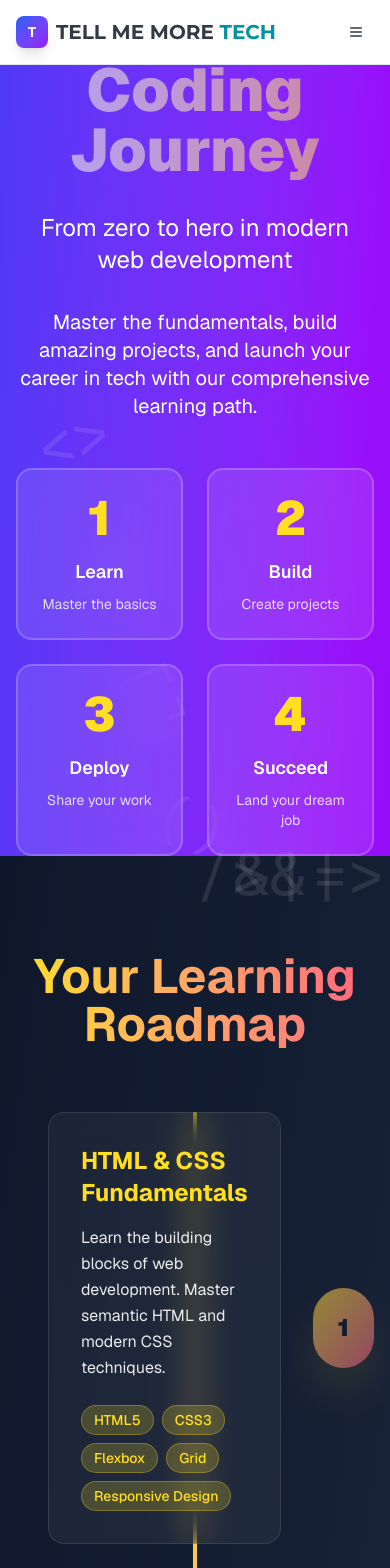
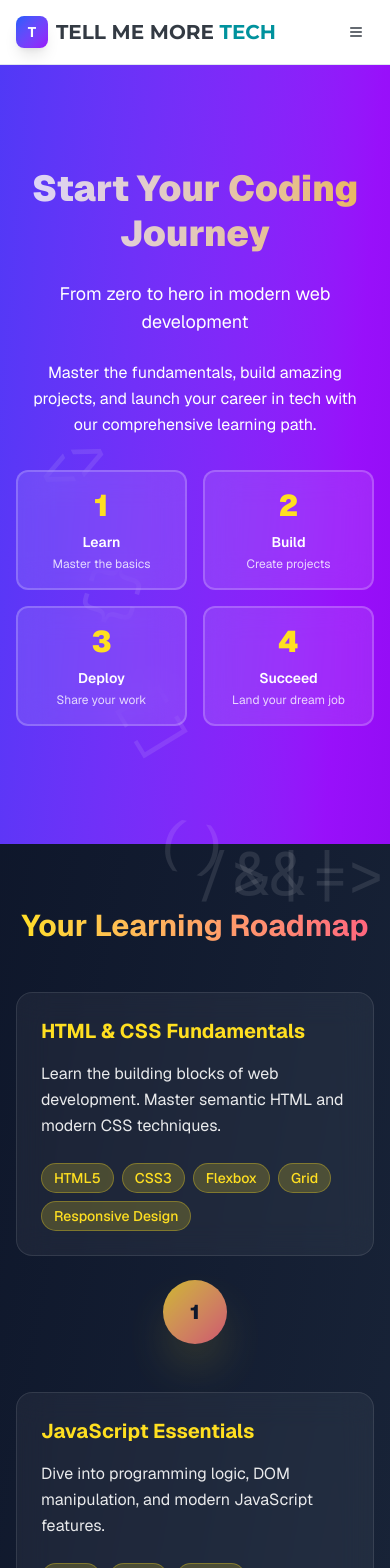
Before and after one commit to abdabkim/tellmemoretechblog, a Next.js app: page /getting-started in a window 390 px wide. Shown: the top 1568 px of the page. Built offline with nearby package versions, Linux system fonts and the light colour scheme.

Commit message:
Fixed getting started page mobile issue, Think the website is done for now

```diff
--- a/app/getting-started/page.tsx
+++ b/app/getting-started/page.tsx
@@ -46,10 +46,10 @@ export default function GettingStartedPage() {
       </div>
 
       {/* Hero Section */}
-      <section className="min-h-screen flex items-center justify-center px-4 relative z-20">
+      <section className="min-h-screen flex items-center justify-center px-4 py-20 pt-32 md:pt-20 relative z-20">
         <div className="max-w-4xl mx-auto text-center">
           <motion.h1
-            className="text-6xl md:text-7xl font-black mb-8 bg-gradient-to-r from-white via-yellow-300 to-rose-400 bg-clip-text text-transparent bg-[length:200%_200%] animate-pulse"
+            className="text-4xl sm:text-5xl md:text-6xl lg:text-7xl font-black mb-6 md:mb-8 bg-gradient-to-r from-white via-yellow-300 to-rose-400 bg-clip-text text-transparent bg-[length:200%_200%] animate-pulse leading-tight"
             initial={{ opacity: 0, y: 50 }}
             animate={{ opacity: 1, y: 0 }}
             transition={{ duration: 1 }}
@@ -58,7 +58,7 @@ export default function GettingStartedPage() {
           </motion.h1>
 
           <motion.p
-            className="text-2xl mb-8 opacity-90"
+            className="text-lg sm:text-xl md:text-2xl mb-6 md:mb-8 opacity-90"
             initial={{ opacity: 0, y: 30 }}
             animate={{ opacity: 1, y: 0 }}
             transition={{ duration: 1, delay: 0.5 }}
@@ -67,7 +67,7 @@ export default function GettingStartedPage() {
           </motion.p>
 
           <motion.p
-            className="text-xl mb-12 max-w-3xl mx-auto opacity-80"
+            className="text-base sm:text-lg md:text-xl mb-8 md:mb-12 max-w-3xl mx-auto opacity-80 leading-relaxed px-4"
             initial={{ opacity: 0, y: 30 }}
             animate={{ opacity: 1, y: 0 }}
             transition={{ duration: 1, delay: 1 }}
@@ -77,7 +77,7 @@ export default function GettingStartedPage() {
           </motion.p>
 
           {/* Journey Steps */}
-          <div className="grid grid-cols-2 md:grid-cols-4 gap-6 max-w-4xl mx-auto mt-12">
+          <div className="grid grid-cols-2 md:grid-cols-4 gap-4 md:gap-6 max-w-4xl mx-auto mt-8 md:mt-12">
             {[
               { number: "1", title: "Learn", desc: "Master the basics" },
               { number: "2", title: "Build", desc: "Create projects" },
@@ -86,14 +86,14 @@ export default function GettingStartedPage() {
             ].map((step, index) => (
               <motion.div
                 key={index}
-                className="bg-white/10 backdrop-blur-lg border-2 border-white/20 rounded-2xl p-6 text-center hover:bg-yellow-300/10 hover:border-yellow-300 hover:scale-105 transition-all duration-300 hover:shadow-2xl hover:shadow-yellow-300/20"
+                className="bg-white/10 backdrop-blur-lg border-2 border-white/20 rounded-xl md:rounded-2xl p-4 md:p-6 text-center hover:bg-yellow-300/10 hover:border-yellow-300 hover:scale-105 transition-all duration-300 hover:shadow-2xl hover:shadow-yellow-300/20"
                 initial={{ opacity: 0, scale: 0.8, y: 20 }}
                 animate={{ opacity: 1, scale: 1, y: 0 }}
                 transition={{ duration: 0.6, delay: 1.2 + index * 0.2 }}
               >
-                <div className="text-5xl font-black text-yellow-300 mb-4">{step.number}</div>
-                <h3 className="text-lg font-semibold mb-2">{step.title}</h3>
-                <p className="text-sm opacity-80">{step.desc}</p>
+                <div className="text-3xl md:text-4xl lg:text-5xl font-black text-yellow-300 mb-2 md:mb-4">{step.number}</div>
+                <h3 className="text-sm md:text-lg font-semibold mb-1 md:mb-2">{step.title}</h3>
+                <p className="text-xs md:text-sm opacity-80">{step.desc}</p>
               </motion.div>
             ))}
           </div>
@@ -101,10 +101,10 @@ export default function GettingStartedPage() {
       </section>
 
       {/* Roadmap Section */}
-      <section className="bg-gradient-to-br from-slate-900 to-slate-800 py-24 px-4 relative">
+      <section className="bg-gradient-to-br from-slate-900 to-slate-800 py-16 md:py-24 px-4 relative">
         <div className="max-w-6xl mx-auto">
           <motion.h2
-            className="text-5xl font-bold text-center mb-16 bg-gradient-to-r from-yellow-300 to-rose-400 bg-clip-text text-transparent"
+            className="text-3xl md:text-4xl lg:text-5xl font-bold text-center mb-12 md:mb-16 bg-gradient-to-r from-yellow-300 to-rose-400 bg-clip-text text-transparent"
             initial={{ opacity: 0, y: 30 }}
             whileInView={{ opacity: 1, y: 0 }}
             transition={{ duration: 0.8 }}
@@ -115,7 +115,7 @@ export default function GettingStartedPage() {
 
           <div className="relative max-w-4xl mx-auto">
             {/* Timeline Line */}
-            <div className="absolute left-1/2 transform -translate-x-1/2 w-1 h-full bg-gradient-to-b from-yellow-300 to-rose-400 rounded-full"></div>
+            <div className="absolute left-1/2 transform -translate-x-1/2 w-1 h-full bg-gradient-to-b from-yellow-300 to-rose-400 rounded-full hidden md:block"></div>
 
             {/* Timeline Items */}
             {[
@@ -148,14 +148,14 @@ export default function GettingStartedPage() {
             ].map((item, index) => (
               <motion.div
                 key={index}
-                className={`flex items-center mb-16 ${index % 2 === 0 ? "" : "flex-row-reverse"}`}
+                className={`flex flex-col md:flex-row items-center mb-12 md:mb-16 ${index % 2 === 0 ? "" : "md:flex-row-reverse"}`}
                 initial={{ opacity: 0, x: index % 2 === 0 ? -50 : 50 }}
                 whileInView={{ opacity: 1, x: 0 }}
                 transition={{ duration: 0.8, delay: index * 0.2 }}
                 viewport={{ once: true }}
               >
-                <div className="flex-1 bg-white/5 backdrop-blur-lg border border-white/10 rounded-2xl p-8 mx-8 hover:bg-white/8 hover:border-yellow-300/50 hover:scale-102 transition-all duration-300 hover:shadow-2xl hover:shadow-yellow-300/10">
-                  <h3 className="text-2xl font-bold text-yellow-300 mb-4">{item.title}</h3>
+                <div className="flex-1 bg-white/5 backdrop-blur-lg border border-white/10 rounded-2xl p-6 md:p-8 mx-0 md:mx-8 mb-6 md:mb-0 hover:bg-white/8 hover:border-yellow-300/50 hover:scale-102 transition-all duration-300 hover:shadow-2xl hover:shadow-yellow-300/10 w-full">
+                  <h3 className="text-xl md:text-2xl font-bold text-yellow-300 mb-4">{item.title}</h3>
                   <p className="text-white/90 mb-6 leading-relaxed">{item.description}</p>
                   <div className="flex flex-wrap gap-2">
                     {item.skills.map((skill, skillIndex) => (
@@ -169,7 +169,7 @@ export default function GettingStartedPage() {
                   </div>
                 </div>
 
-                <div className="w-20 h-20 bg-gradient-to-br from-yellow-300 to-rose-400 rounded-full flex items-center justify-center text-2xl font-black text-slate-900 shadow-2xl shadow-yellow-300/40 animate-pulse">
+                <div className="w-16 h-16 md:w-20 md:h-20 bg-gradient-to-br from-yellow-300 to-rose-400 rounded-full flex items-center justify-center text-xl md:text-2xl font-black text-slate-900 shadow-2xl shadow-yellow-300/40 animate-pulse flex-shrink-0">
                   {index + 1}
                 </div>
               </motion.div>
@@ -179,10 +179,10 @@ export default function GettingStartedPage() {
       </section>
 
       {/* Learning Paths Section */}
-      <section className="bg-gradient-to-br from-purple-700 to-indigo-600 py-24 px-4">
+      <section className="bg-gradient-to-br from-purple-700 to-indigo-600 py-16 md:py-24 px-4">
         <div className="max-w-6xl mx-auto">
           <motion.h2
-            className="text-5xl font-bold text-center mb-16 bg-gradient-to-r from-yellow-300 to-rose-400 bg-clip-text text-transparent"
+            className="text-3xl md:text-4xl lg:text-5xl font-bold text-center mb-12 md:mb-16 bg-gradient-to-r from-yellow-300 to-rose-400 bg-clip-text text-transparent"
             initial={{ opacity: 0, y: 30 }}
             whileInView={{ opacity: 1, y: 0 }}
             transition={{ duration: 0.8 }}
@@ -191,7 +191,7 @@ export default function GettingStartedPage() {
             Choose Your Path
           </motion.h2>
 
-          <div className="grid md:grid-cols-2 lg:grid-cols-3 gap-8">
+          <div className="grid md:grid-cols-2 lg:grid-cols-3 gap-6 md:gap-8">
             {[
               {
                 icon: "🎨",
@@ -226,7 +226,7 @@ export default function GettingStartedPage() {
             ].map((path, index) => (
               <motion.div
                 key={index}
-                className="bg-white/10 backdrop-blur-lg border border-white/20 rounded-3xl p-8 text-center hover:bg-white/15 hover:border-yellow-300/50 hover:scale-105 transition-all duration-400 hover:shadow-2xl hover:shadow-yellow-300/20 relative overflow-hidden group"
+                className="bg-white/10 backdrop-blur-lg border border-white/20 rounded-2xl md:rounded-3xl p-6 md:p-8 text-center hover:bg-white/15 hover:border-yellow-300/50 hover:scale-105 transition-all duration-400 hover:shadow-2xl hover:shadow-yellow-300/20 relative overflow-hidden group"
                 initial={{ opacity: 0, y: 30 }}
                 whileInView={{ opacity: 1, y: 0 }}
                 transition={{ duration: 0.6, delay: index * 0.2 }}
@@ -235,20 +235,20 @@ export default function GettingStartedPage() {
                 {/* Shimmer effect */}
                 <div className="absolute inset-0 -translate-x-full group-hover:translate-x-full transition-transform duration-1000 bg-gradient-to-r from-transparent via-white/10 to-transparent"></div>
 
-                <div className="text-6xl mb-6 animate-bounce">{path.icon}</div>
-                <h3 className="text-2xl font-bold text-yellow-300 mb-4">{path.title}</h3>
-                <p className="text-white/90 mb-8 leading-relaxed">{path.description}</p>
+                <div className="text-4xl md:text-5xl lg:text-6xl mb-4 md:mb-6 animate-bounce">{path.icon}</div>
+                <h3 className="text-xl md:text-2xl font-bold text-yellow-300 mb-4">{path.title}</h3>
+                <p className="text-white/90 mb-6 md:mb-8 leading-relaxed">{path.description}</p>
 
-                <div className="space-y-4">
+                <div className="space-y-3 md:space-y-4">
                   {path.highlights.map((highlight, hIndex) => (
                     <div
                       key={hIndex}
-                      className="flex items-center gap-4 p-4 bg-white/10 rounded-xl border-l-4 border-yellow-300"
+                      className="flex items-center gap-3 md:gap-4 p-3 md:p-4 bg-white/10 rounded-xl border-l-4 border-yellow-300"
                     >
-                      <div className="w-8 h-8 bg-yellow-300 rounded-full flex items-center justify-center text-slate-900 font-bold text-sm flex-shrink-0">
+                      <div className="w-6 h-6 md:w-8 md:h-8 bg-yellow-300 rounded-full flex items-center justify-center text-slate-900 font-bold text-xs md:text-sm flex-shrink-0">
                         {highlight.icon}
                       </div>
-                      <span className="text-white/90">{highlight.text}</span>
+                      <span className="text-white/90 text-sm md:text-base">{highlight.text}</span>
                     </div>
                   ))}
                 </div>
@@ -259,10 +259,10 @@ export default function GettingStartedPage() {
       </section>
 
       {/* Resources Section */}
-      <section className="bg-gradient-to-br from-slate-900 to-black py-24 px-4">
+      <section className="bg-gradient-to-br from-slate-900 to-black py-16 md:py-24 px-4">
         <div className="max-w-4xl mx-auto text-center">
           <motion.h2
-            className="text-5xl font-bold mb-16 bg-gradient-to-r from-yellow-300 to-rose-400 bg-clip-text text-transparent"
+            className="text-3xl md:text-4xl lg:text-5xl font-bold mb-12 md:mb-16 bg-gradient-to-r from-yellow-300 to-rose-400 bg-clip-text text-transparent"
             initial={{ opacity: 0, y: 30 }}
             whileInView={{ opacity: 1, y: 0 }}
             transition={{ duration: 0.8 }}
@@ -271,7 +271,7 @@ export default function GettingStartedPage() {
             Essential Resources
           </motion.h2>
 
-          <div className="grid md:grid-cols-2 lg:grid-cols-4 gap-6">
+          <div className="grid grid-cols-2 md:grid-cols-4 gap-4 md:gap-6">
             {[
               { icon: "📚", title: "Documentation", desc: "Official guides & references" },
               { icon: "🎥", title: "Video Tutorials", desc: "Step-by-step learning" },
@@ -280,15 +280,15 @@ export default function GettingStartedPage() {
             ].map((resource, index) => (
               <motion.div
                 key={index}
-                className="bg-white/5 backdrop-blur-lg border border-white/10 rounded-2xl p-8 hover:bg-white/10 hover:border-yellow-300 hover:scale-105 transition-all duration-300 hover:shadow-2xl hover:shadow-yellow-300/20 cursor-pointer"
+                className="bg-white/5 backdrop-blur-lg border border-white/10 rounded-xl md:rounded-2xl p-4 md:p-8 hover:bg-white/10 hover:border-yellow-300 hover:scale-105 transition-all duration-300 hover:shadow-2xl hover:shadow-yellow-300/20 cursor-pointer"
                 initial={{ opacity: 0, y: 30 }}
                 whileInView={{ opacity: 1, y: 0 }}
                 transition={{ duration: 0.6, delay: index * 0.1 }}
                 viewport={{ once: true }}
               >
-                <div className="text-5xl mb-6">{resource.icon}</div>
-                <h4 className="text-xl font-bold text-yellow-300 mb-4">{resource.title}</h4>
-                <p className="text-white/80 leading-relaxed">{resource.desc}</p>
+                <div className="text-3xl md:text-4xl lg:text-5xl mb-4 md:mb-6">{resource.icon}</div>
+                <h4 className="text-lg md:text-xl font-bold text-yellow-300 mb-2 md:mb-4">{resource.title}</h4>
+                <p className="text-white/80 leading-relaxed text-sm md:text-base">{resource.desc}</p>
               </motion.div>
             ))}
           </div>
```
